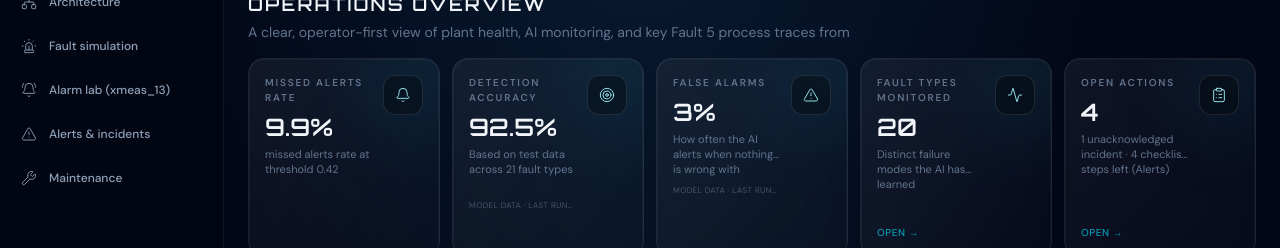
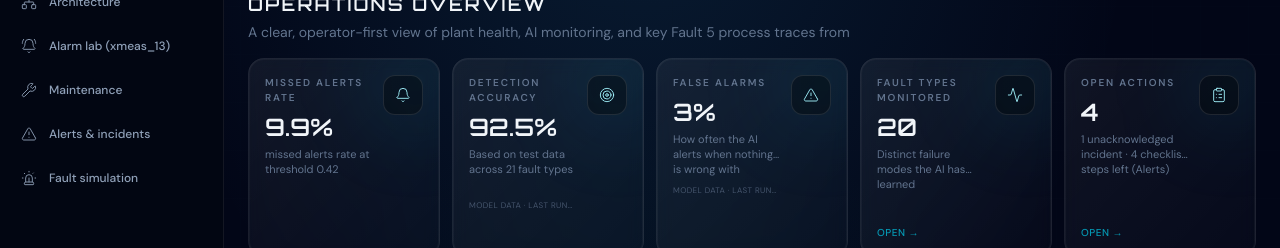
Before and after one commit to Lithika-Ramesh/Deploy-Chemical, a Next.js app in the folder dashboard/: page / in a window 1280 px wide. Shown: the part 138-386 px from the top of the page. Built offline with nearby package versions, Linux system fonts and the light colour scheme.

Commit message:
Dashboard: place alerts and fault simulation after maintenance in nav.

```diff
--- a/dashboard/src/components/layout/SideNav.tsx
+++ b/dashboard/src/components/layout/SideNav.tsx
@@ -16,10 +16,10 @@ import { usePathname } from "next/navigation";
 const links = [
   { href: "/", label: "Overview", icon: LayoutDashboard },
   { href: "/architecture", label: "Architecture", icon: Network },
+  { href: "/alarm-xmeas13", label: "Alarm lab (xmeas_13)", icon: BellRing },
+  { href: "/maintenance", label: "Maintenance", icon: Wrench },
+  { href: "/alerts", label: "Alerts & incidents", icon: AlertTriangle },
   { href: "/simulation", label: "Fault simulation", icon: Siren },
-  { href: "/alarm-xmeas13", label: "Alarm lab (xmeas_13)", icon: BellRing },
-  { href: "/alerts", label: "Alerts & incidents", icon: AlertTriangle },
-  { href: "/maintenance", label: "Maintenance", icon: Wrench },
 ] as const;
 
 export function SideNav() {
```
